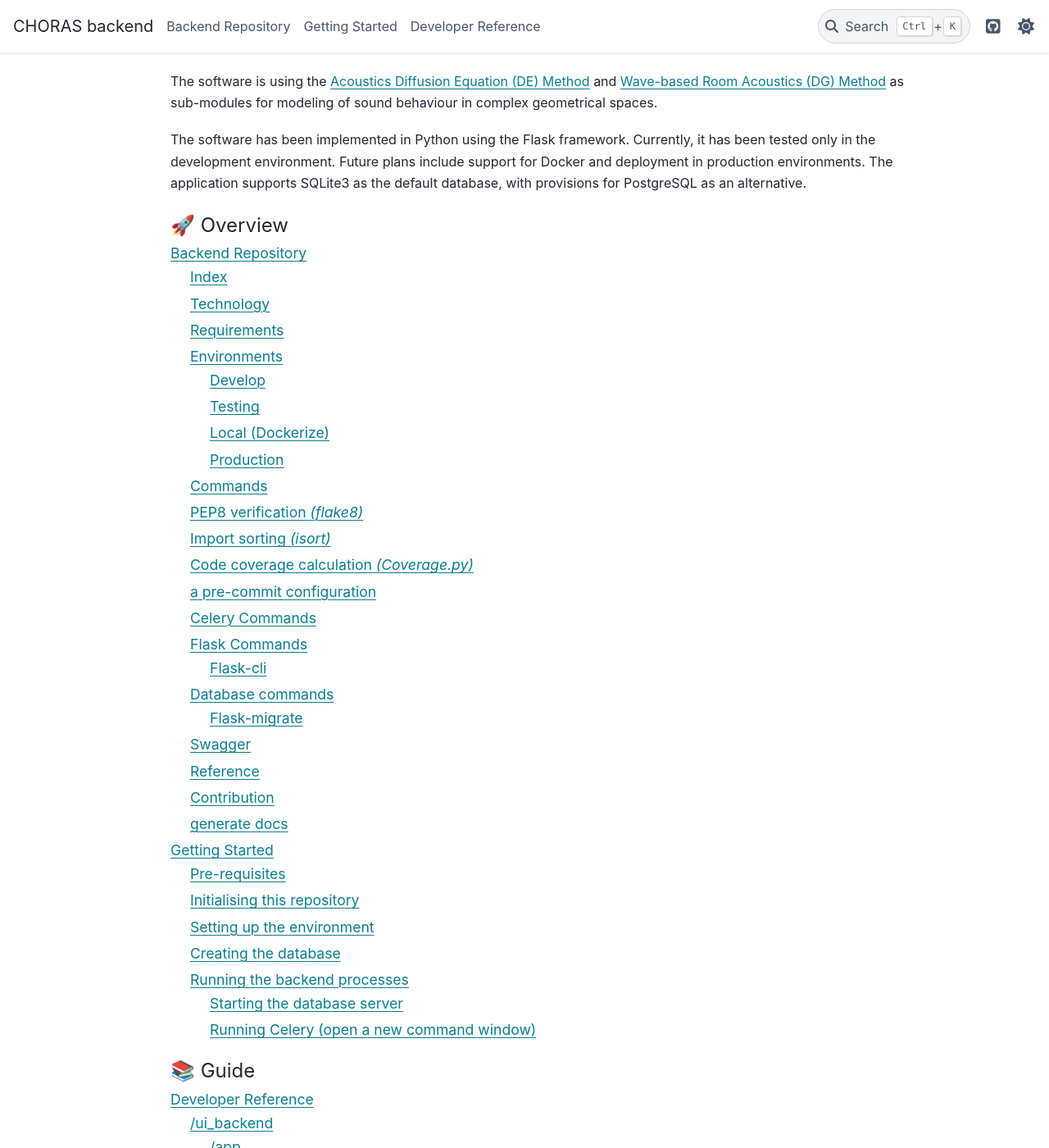
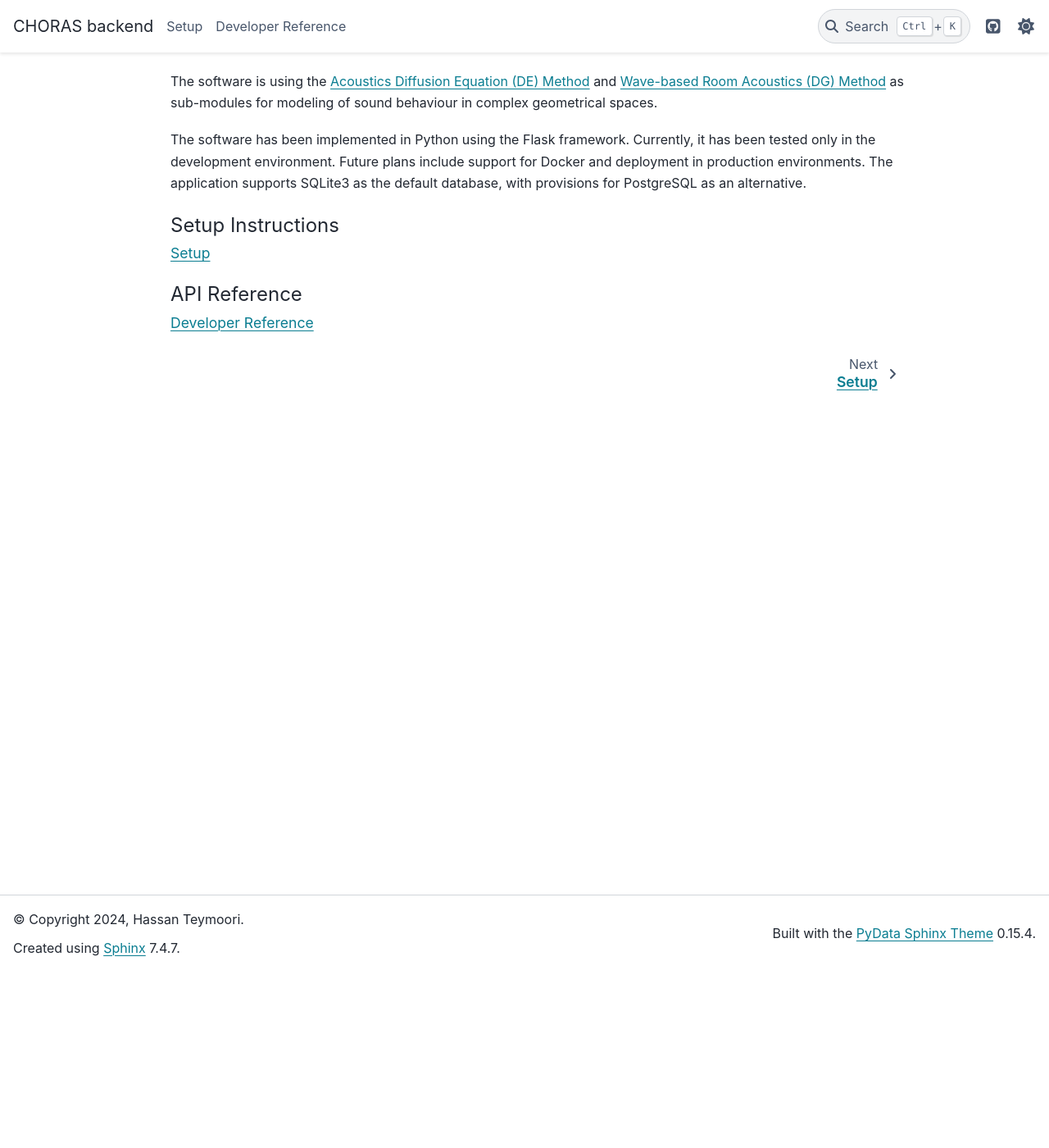
Before and after one commit to nicolas-f/choras_backend, a Sphinx documentation site: the page built from docs/source/index.rst, in a window 1280 px wide and 1400 px high, scrolled down 215 px. Shown: the whole window at 82% size. Built offline with Sphinx 7.4.7 and the PyData theme 0.15.4, drawn with Linux system fonts in a browser that asks for light colours; some of the changed text lies outside the part shown.

````diff
--- a/docs/source/includes/getting_started.md
+++ b/docs/source/includes/getting_started.md
@@ -36,69 +36,3 @@
 conda activate choras
 pip install -r requirements.txt
 ```
-
-## Creating the database
-
-1. Create the database by running `flask create-db` (you only have to do this once).
-
-## Running the backend processes
-
-### Starting the database server
-
-Run the application by running
-
-``` shell
-flask run
-```
-
-You have succeeded in running the backend if you see something like this in the command window:
-
-``` shell
-WARNING: This is a development server. Do not use it in a production deployment. Use a production WSGI server instead.
- * Running on http://127.0.0.1:5001
-Press CTRL+C to quit
- * Restarting with watchdog (fsevents)
- * Debugger is active!
- * Debugger PIN: 903-417-292
-```
-
-Note that in order to run the application correctly, this command window should remain open with the `flask run` process running.
-
-### Running Celery (open a new command window)
-
-Celery is a package that allows for distributed task queueing. In the case of CHORAS, it allows to offload the simulation to a separate "worker" so that other processes (such as queueing other tasks) will not be blocked.
-
-To run Celery:
-
-1. Open a new command window and navigate to the `backend` folder.
-2. Activate the previously created environment by running `conda activate choras`.
-3. Run Celery by running:
-
-``` shell
-celery -A app.celery worker --loglevel=info -P eventlet
-```
-
-4. You should see something like:
-
-``` shell
- -------------- celery@TUE031950 v5.4.0 (opalescent)
---- ***** -----
--- ******* ---- Windows-10-10.0.19045-SP0 2025-02-02 14:47:11
-- *** --- * ---
-- ** ---------- [config]
-- ** ---------- .> app:         ui_backend:0x2bc5d65f640
-- ** ---------- .> transport:   sqla+sqlite:///C:\Users\20225896\repositories\CHORAS\backend\celerydb.sqlite
-- ** ---------- .> results:     sqlite:///C:\Users\20225896\repositories\CHORAS\backend\celerydb.sqlite
-- *** --- * --- .> concurrency: 12 (eventlet)
--- ******* ---- .> task events: OFF (enable -E to monitor tasks in this worker)
---- ***** -----
- -------------- [queues]
-                .> celery           exchange=celery(direct) key=celery
-
-
-[tasks]
-  . app.services.simulation_service.run_solver
-
-[2025-02-02 14:47:11,628: INFO/MainProcess] Connected to sqla+sqlite:///C:\Users\20225896\repositories\CHORAS\backend\celerydb.sqlite
-[2025-02-02 14:47:11,645: INFO/MainProcess] celery@TUE031950 ready.
-```
--- /dev/null
+++ b/docs/source/includes/setup.rst
@@ -0,0 +1,9 @@
+Setup
+=====
+
+.. toctree::
+   :maxdepth: 1
+   :caption: Setup Instructions
+
+   getting_started.md
+   setup_frontend_interface.md
--- a/docs/source/index.rst
+++ b/docs/source/index.rst
@@ -10,14 +10,13 @@
 
 
 .. toctree::
-   :maxdepth: 3
-   :caption: 🚀 Overview
+   :maxdepth: 1
+   :caption: Setup Instructions
 
-   includes/overview.md
-   includes/getting_started.md
+   includes/setup.rst
 
 .. toctree::
-   :maxdepth: 3
-   :caption: 📚 Guide
+   :maxdepth: 1
+   :caption: API Reference
 
    includes/development.md
````
Also changed, not shown: docs/source/includes/setup_frontend_interface.md (added, +73 -0 lines).
